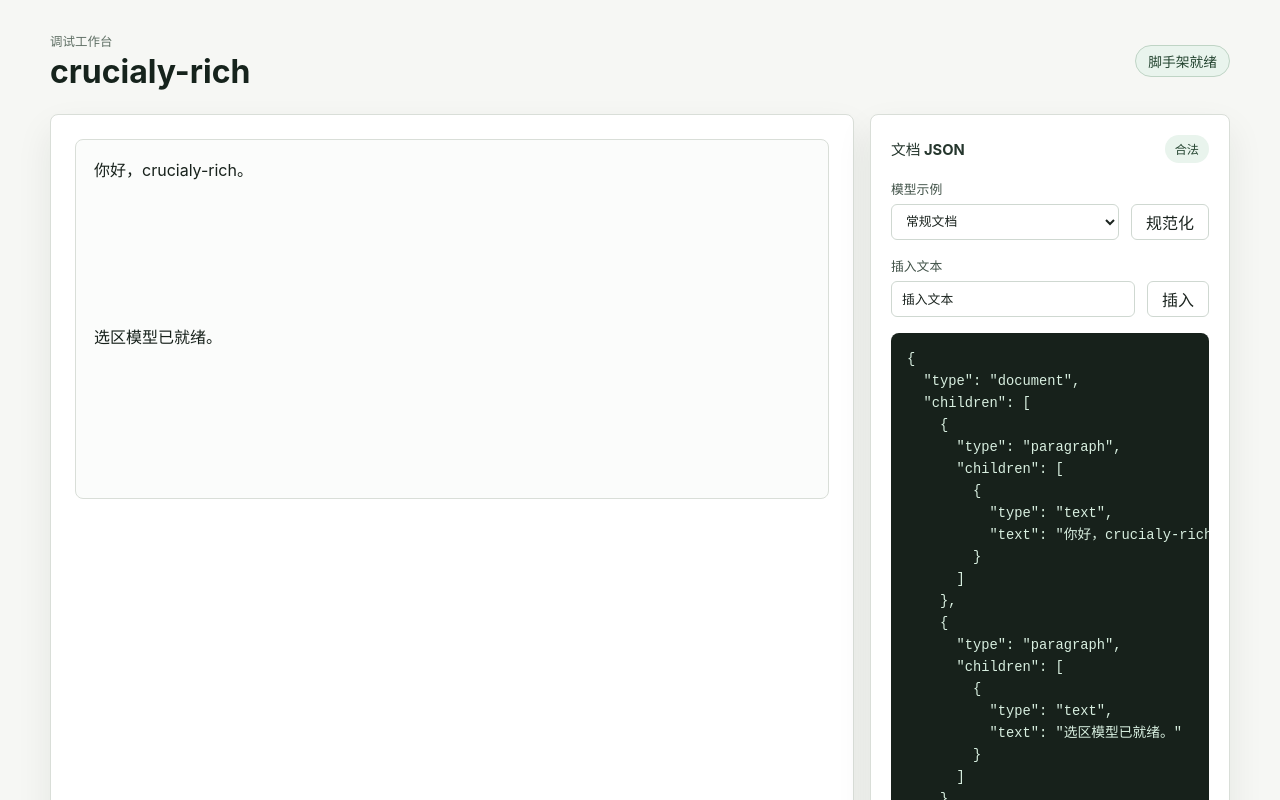
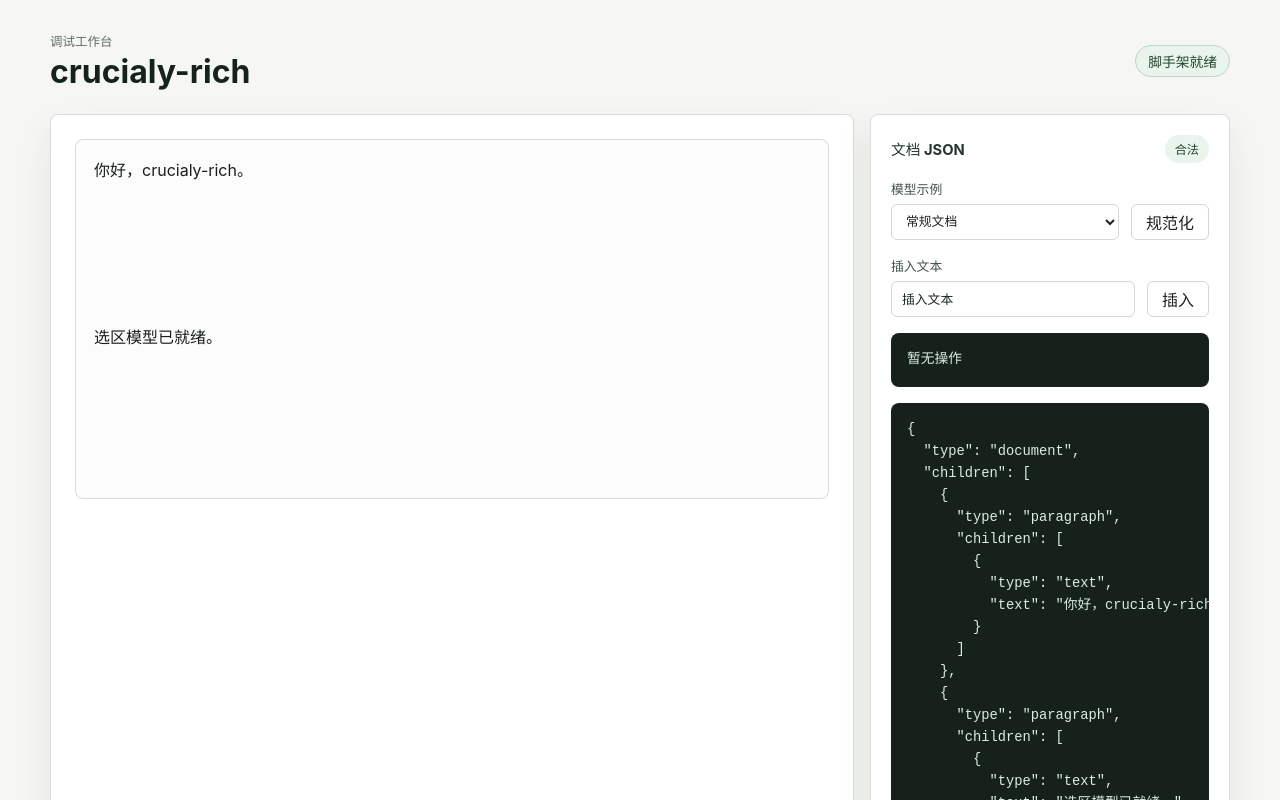
Before and after one commit to QDyanbing/crucialy-rich, a React (Vite) app in the folder apps/demo/: page / in a window 1280 px wide. Shown: the top 800 px of the page. Built offline with nearby package versions, Linux system fonts and the light colour scheme.

Commit message:
feat: show latest demo operation

```diff
--- a/apps/demo/src/main.tsx
+++ b/apps/demo/src/main.tsx
@@ -12,6 +12,7 @@ import {
   normalizeDocument,
   validateDocument,
   type DocumentNode,
+  type InsertTextOperation,
   type Path,
   type Point,
   type RangeSelection,
@@ -354,6 +355,7 @@ function DemoApp() {
   const [modelSelection, setModelSelection] =
     useState<RangeSelection>(defaultSelection);
   const [insertTextValue, setInsertTextValue] = useState("插入文本");
+  const [lastOperation, setLastOperation] = useState<InsertTextOperation | null>(null);
   const [documentValue, setDocumentValue] = useState(() =>
     cloneModelValue(getModelExample("regular").value),
   );
@@ -383,6 +385,7 @@ function DemoApp() {
 
     setDocumentValue(applyInsertText(normalizedDocument, operation));
     setModelSelection(createSelectionAfterInsertText(operation));
+    setLastOperation(operation);
   }
 
   function handleBrowserSelectionSync() {
@@ -465,6 +468,10 @@ function DemoApp() {
             </button>
           </div>
 
+          <pre aria-label="最近操作" className="operation-preview">
+            {lastOperation ? JSON.stringify(lastOperation, null, 2) : "暂无操作"}
+          </pre>
+
           {validation.errors.length > 0 ? (
             <pre aria-label="模型校验错误" className="validation-errors">
               {JSON.stringify(validation.errors, null, 2)}
--- a/apps/demo/src/styles.css
+++ b/apps/demo/src/styles.css
@@ -211,6 +211,11 @@ pre {
   max-height: 160px;
 }
 
+.operation-preview {
+  flex: initial;
+  max-height: 180px;
+}
+
 .state-pill {
   display: inline-flex;
   align-items: center;
```
